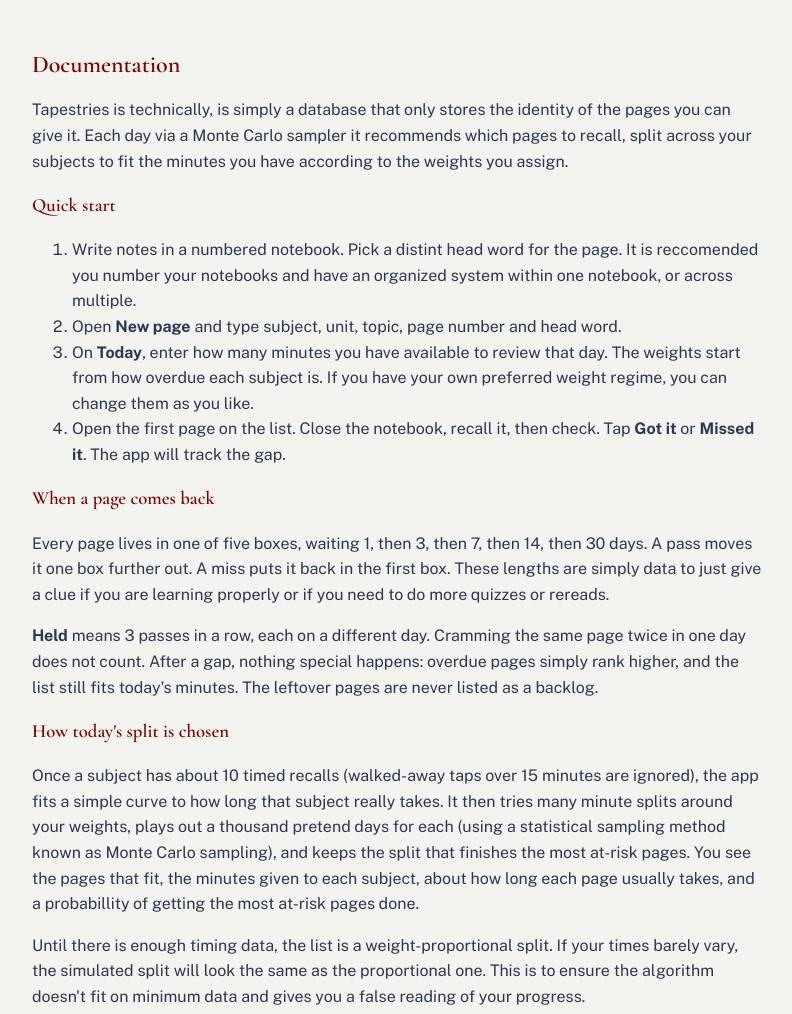
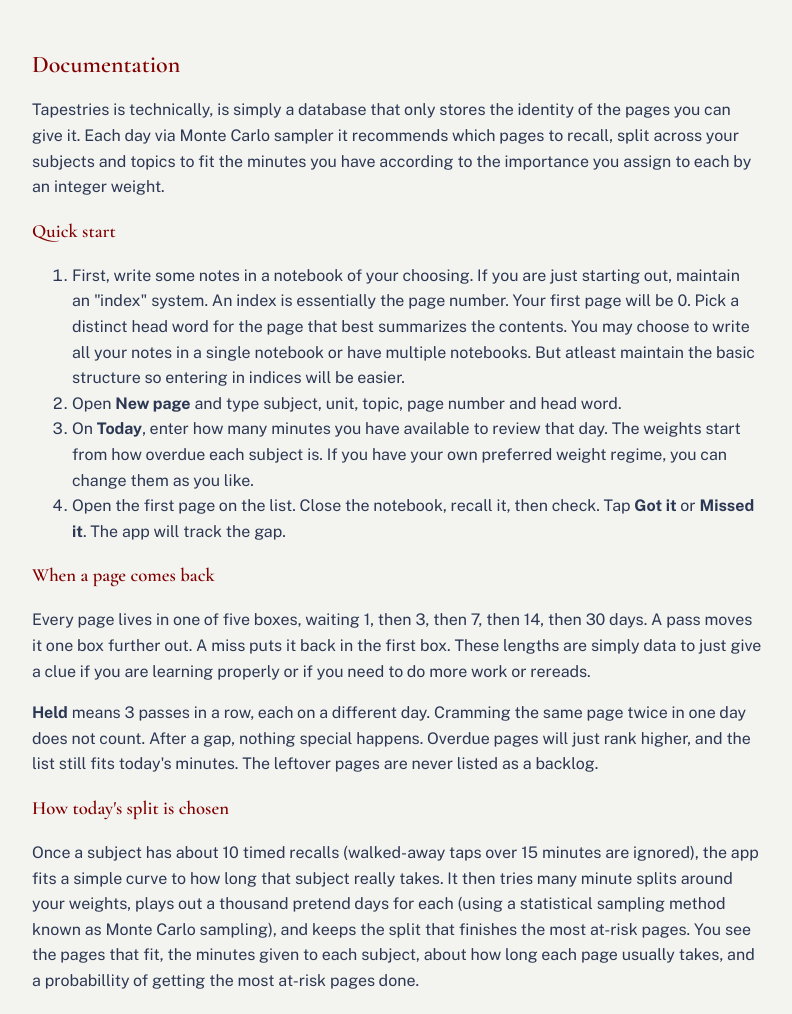
Before and after one commit to Dhruvahere/Tapestries, a Flask app: page /docs in a window 1280 px wide. Shown: the part 141-1155 px from the top of the page, without its empty margins (96-888 px from the left). Run offline with Flask 3, Linux system fonts and the light colour scheme.

Commit message:
Update docs.html

```diff
--- a/templates/docs.html
+++ b/templates/docs.html
@@ -2,19 +2,19 @@
 {% block title %}Documentation{% endblock %}
 {% block content %}
 <h2>Documentation</h2>
-<p>Tapestries is technically, is simply a database that only stores the identity of the pages you can give it.  Each day via a Monte Carlo sampler it recommends which pages to recall, split across your subjects to fit the minutes you have according to the weights you assign.</p>
+<p>Tapestries is technically, is simply a database that only stores the identity of the pages you can give it.  Each day via Monte Carlo sampler it recommends which pages to recall, split across your subjects and topics to fit the minutes you have according to the importance you assign to each by an integer weight.</p>
 
 <h3>Quick start</h3>
 <ol>
-<li>Write notes in a numbered notebook. Pick a distint head word for the page. It is reccomended you number your notebooks and have an organized system within one notebook, or across multiple.</li>
+<li>First, write some notes in a notebook of your choosing. If you are just starting out, maintain an "index" system. An index is essentially the page number. Your first page will be 0.  Pick a distinct head word for the page that best summarizes the contents. You may choose to write all your notes in a single notebook or have multiple notebooks. But atleast maintain the basic structure so entering in indices will be easier.</li>
 <li>Open <b>New page</b> and type subject, unit, topic, page number and head word.</li>
 <li>On <b>Today</b>, enter how many minutes you have available to review that day. The weights start from how overdue each subject is. If you have your own preferred weight regime, you can change them as you like.</li>
 <li>Open the first page on the list. Close the notebook, recall it, then check. Tap <b>Got it</b> or <b>Missed it</b>. The app will track the gap.</li>
 </ol>
 
 <h3>When a page comes back</h3>
-<p>Every page lives in one of five boxes, waiting {{ ladder|join(", then ") }} days. A pass moves it one box further out. A miss puts it back in the first box. These lengths are simply data to just give a clue if you are learning properly or if you need to do more quizzes or rereads.</p>
-<p><b>Held</b> means {{ held }} passes in a row, each on a different day. Cramming the same page twice in one day does not count. After a gap, nothing special happens: overdue pages simply rank higher, and the list still fits today's minutes. The leftover pages are never listed as a backlog.</p>
+<p>Every page lives in one of five boxes, waiting {{ ladder|join(", then ") }} days. A pass moves it one box further out. A miss puts it back in the first box. These lengths are simply data to just give a clue if you are learning properly or if you need to do more work or rereads.</p>
+<p><b>Held</b> means {{ held }} passes in a row, each on a different day. Cramming the same page twice in one day does not count. After a gap, nothing special happens. Overdue pages will just rank higher, and the list still fits today's minutes. The leftover pages are never listed as a backlog.</p>
 
 <h3>How today's split is chosen</h3>
 <p>Once a subject has about {{ min_logs }} timed recalls (walked-away taps over {{ cap }} minutes are ignored), the app fits a simple curve to how long that subject really takes. It then tries many minute splits around your weights, plays out a thousand pretend days for each (using a statistical sampling method known as Monte Carlo sampling), and keeps the split that finishes the most at-risk pages. You see the pages that fit, the minutes given to each subject, about how long each page usually takes, and a probabillity of getting the  most  at-risk pages done. </p>
```
